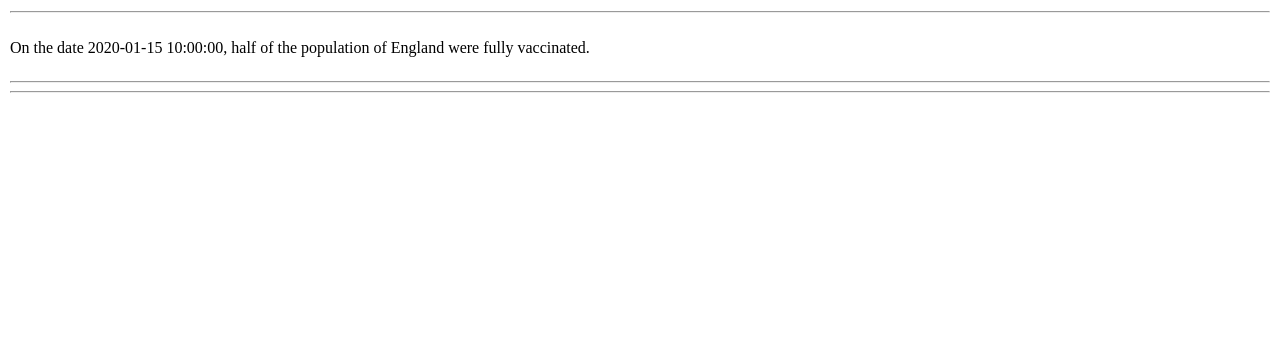
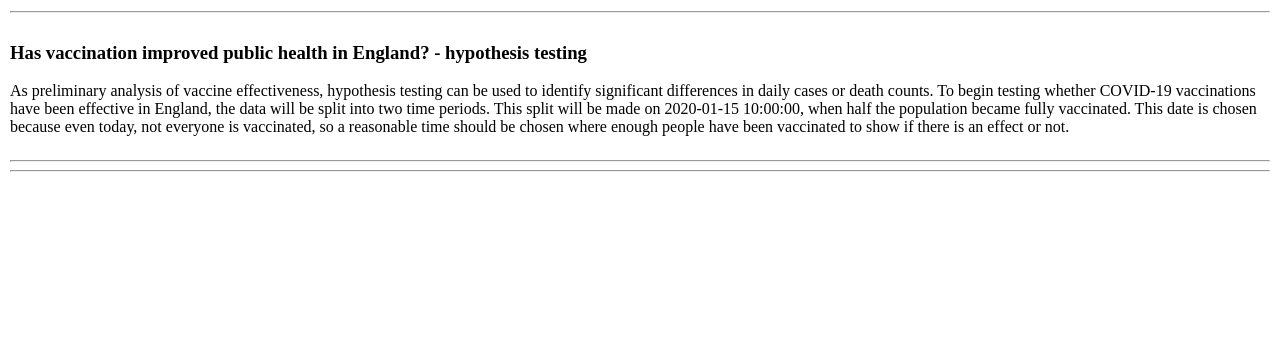
Before and after one commit to ArjunNiranjan1/covid19Project, a Flask app: template templates/vaccines.html in a window 1280 px wide. Shown: the part 441-800 px from the top of the page. Run offline with Flask 2, Linux system fonts and the light colour scheme; the template is opened without the code that fills it: most values are stand-ins (such as "Sample title", 1, 10 or a date in 2020); parts of the project's set-up code (start-up, migrations or seed data) failed here and were passed over.

Commit message:
vaccines page1

```diff
--- a/templates/vaccines.html
+++ b/templates/vaccines.html
@@ -7,13 +7,14 @@
 			<img src = {{ plots["timeSeries"] }} alt="Time series image unavailable" width="600" height="400">
 		</div>
 		<div class="description" width: 35%>
-			<p>Vaccinations time series description</p>
+			<p>This time series shows daily first, second and booster doses applied in England over time. So far {{ data["propVaccSoFar"] }} people have been fully vaccinated (2 doses) in England, and by {{ data["dateOfHalfVacc"] }}, half of the population of England were fully vaccinated against COVID-19. Overall, {{ data["totalDoses"] }} vaccine doses have been administered in England.</p>
 		</div>
 	</div>
 	<hr>
 	<div class="row">
 		<div class="description">
-			<p>On the date {{ data["dateOfHalfVacc"]}}, half of the population of England were fully vaccinated.</p>
+			<h3>Has vaccination improved public health in England? - hypothesis testing</h3>
+			<p>As preliminary analysis of vaccine effectiveness, hypothesis testing can be used to identify significant differences in daily cases or death counts. To begin testing whether COVID-19 vaccinations have been effective in England, the data will be split into two time periods. This split will be made on {{ data["dateOfHalfVacc"] }}, when half the population became fully vaccinated. This date is chosen because even today, not everyone is vaccinated, so a reasonable time should be chosen where enough people have been vaccinated to show if there is an effect or not.</p>
 		</div>
 	</div>
 	<hr>
```
Also changed, not shown: application/vaccination.py (+2 -0 lines).
